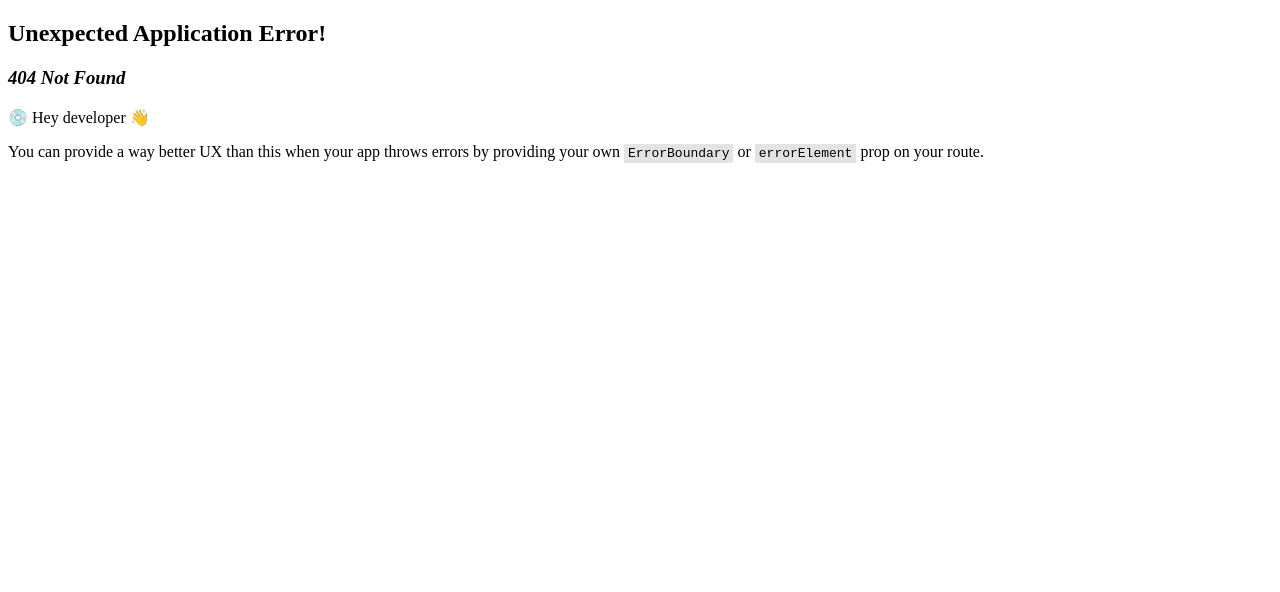
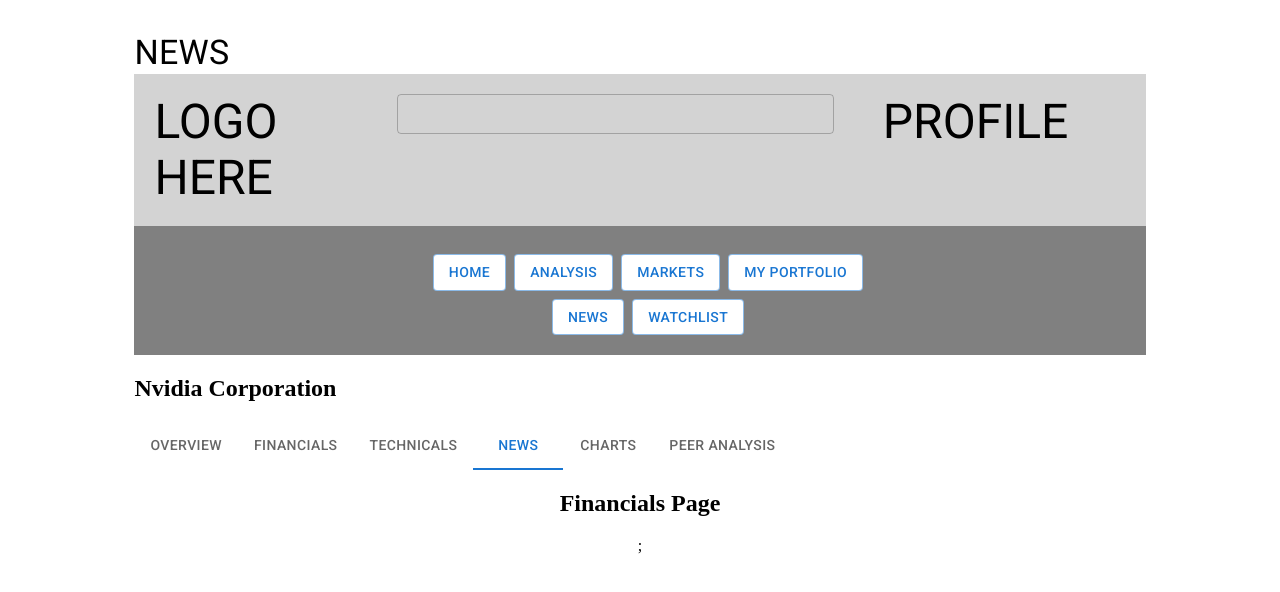
Before and after one commit to semihgencten/FinantialKit-Frontend, a React (Vite) app: page /equities/news in a window 1280 px wide. Before the commit this address had no page. Shown: the top 592 px of the page. Built offline with nearby package versions, Linux system fonts and the light colour scheme.

Commit message:
Tabs for equities, folder structure
Tabs are added to equities, Folder structure is established as we talked. Also simple table is added to markets page. User can go to equities page from there now.

```diff
--- a/package.json
+++ b/package.json
@@ -15,10 +15,12 @@
     "@fontsource/roboto": "^5.0.12",
     "@mui/icons-material": "^5.15.12",
     "@mui/material": "^5.15.12",
+    "@mui/x-data-grid": "^6.19.6",
     "@reduxjs/toolkit": "^2.2.1",
     "axios": "^1.6.7",
     "localforage": "^1.10.0",
     "match-sorter": "^6.3.4",
+    "prop-types": "^15.8.1",
     "react": "^18.2.0",
     "react-dom": "^18.2.0",
     "react-redux": "^9.1.0",
--- /dev/null
+++ b/src/pages/EquitiesChartsPage/index.jsx
@@ -0,0 +1,14 @@
+import { Box } from '@mui/material'
+import TabsLayout from '@/pages/EquitiesPage';
+
+const EquitiesChartsPage = () => {
+  return (
+    <TabsLayout>
+        <Box sx={{ textAlign: "center" }}>
+        <h2>Charts Page</h2>;
+        </Box>
+    </TabsLayout>
+  );
+};
+
+export default EquitiesChartsPage;
--- /dev/null
+++ b/src/pages/EquitiesFinancialsPage/index.jsx
@@ -0,0 +1,15 @@
+import { Box } from '@mui/material'
+import TabsLayout from '@/pages/EquitiesPage';
+
+const EquitiesFinancialsPage = () => {
+
+  return (
+    <TabsLayout>
+        <Box sx={{ textAlign: "center" }}>
+        <h2>Financials Page</h2>;
+        </Box>
+    </TabsLayout>
+  );
+};
+
+export default EquitiesFinancialsPage;
--- /dev/null
+++ b/src/pages/EquitiesNewsPage/index.jsx
@@ -0,0 +1,14 @@
+import { Box } from '@mui/material'
+import TabsLayout from '@/pages/EquitiesPage';
+
+const EquitiesNewsPage = () => {
+  return (
+    <TabsLayout>
+        <Box sx={{ textAlign: "center" }}>
+        <h2>Financials Page</h2>;
+        </Box>
+    </TabsLayout>
+  );
+};
+
+export default EquitiesNewsPage;
--- /dev/null
+++ b/src/pages/EquitiesOverviewPage/index.jsx
@@ -0,0 +1,14 @@
+import { Box } from '@mui/material'
+import TabsLayout from '@/pages/EquitiesPage';
+
+const EquitiesOverviewPage = () => {
+  return (
+    <TabsLayout>
+        <Box sx={{ textAlign: "center" }}>
+            <h2>Overview Page</h2>;
+        </Box>
+    </TabsLayout>
+  );
+};
+
+export default EquitiesOverviewPage;
--- /dev/null
+++ b/src/pages/EquitiesPage/index.jsx
@@ -0,0 +1,85 @@
+import { useState } from 'react';
+import { useNavigate } from 'react-router-dom';
+import Tabs from '@mui/material/Tabs';
+import Tab from '@mui/material/Tab';
+import { Box } from '@mui/material';
+import PropTypes from 'prop-types'; // Import PropTypes
+
+
+const TabsLayout = ({ children }) => {
+    const navigate = useNavigate(); // Use useNavigate hook
+    const [value, setValue] = useState(getTabValueFromPath(location.pathname));
+
+    const handleChange = (event, newValue) => {
+        setValue(newValue);
+        // Programmatically navigate based on tab selection
+        switch(newValue) {
+            case 'one':
+                navigate('/equities/overview');
+                break;
+            case 'two':
+                navigate('/equities/financials');
+                break;
+            case 'three':
+                navigate('/equities/technicals');
+                break;
+            case 'four':
+                navigate('/equities/news');
+                break;
+            case 'five':
+                navigate('/equities/charts');
+                break;
+            case 'six':
+                navigate('/equities/peer-analysis');
+                break;
+            default:
+                break;
+        }
+    };
+
+    return (
+        <div>
+            <Box sx={{ textAlign: "left" }}>
+                <h2>Nvidia Corporation</h2>
+            </Box>
+
+            <Tabs
+                value={value}
+                onChange={handleChange}
+                aria-label="wrapped label tabs example"
+                sx={{ transition: '0.3s' }} // Add CSS transition
+
+            >
+                <Tab value="one" label="Overview" />
+                <Tab value="two" label="Financials" />
+                <Tab value="three" label="Technicals" />
+                <Tab value="four" label="News" />
+                <Tab value="five" label="Charts" />
+                <Tab value="six" label="Peer Analysis" />
+            </Tabs>
+            {children}
+        </div>
+    );
+};
+const getTabValueFromPath = (path) => {
+    switch(path) {
+        case '/equities/overview':
+            return 'one';
+        case '/equities/financials':
+            return 'two';
+        case '/equities/technicals':
+            return 'three';
+        case '/equities/news':
+            return 'four';
+        case '/equities/charts':
+            return 'five';
+        case '/equities/peer-analysis':
+            return 'six';
+        default:
+            return 'one';
+    }
+};
+TabsLayout.propTypes = {
+    children: PropTypes.node // Validate children prop as a React node
+};
+export default TabsLayout;
--- /dev/null
+++ b/src/pages/EquitiesPeerAnalysisPage/index.jsx
@@ -0,0 +1,14 @@
+import { Box } from '@mui/material'
+import TabsLayout from '@/pages/EquitiesPage';
+
+const EquitiesPeerAnalysisPage = () => {
+  return (
+    <TabsLayout>
+        <Box sx={{ textAlign: "center" }}>
+        <h2>Peer Analysis Page</h2>;
+        </Box>
+    </TabsLayout>
+  );
+};
+
+export default EquitiesPeerAnalysisPage;
--- /dev/null
+++ b/src/pages/EquitiesTechnicalsPage/index.jsx
@@ -0,0 +1,14 @@
+import { Box } from '@mui/material'
+import TabsLayout from '@/pages/EquitiesPage';
+
+const EquitiesTechnicalsPage = () => {
+  return (
+    <TabsLayout>
+        <Box sx={{ textAlign: "center" }}>
+        <h2>Technicals Page</h2>;
+        </Box>
+    </TabsLayout>
+  );
+};
+
+export default EquitiesTechnicalsPage;
--- a/src/pages/MarketsPage/index.jsx
+++ b/src/pages/MarketsPage/index.jsx
@@ -1,10 +1,38 @@
 import { Box } from '@mui/material'
+import * as React from 'react';
+import { DataGrid } from '@mui/x-data-grid';
+import { Link } from 'react-router-dom';
 
+
+const columns = [
+    { field: 'id', headerName: 'ID', width: 70 },
+    { field: 'stockName', headerName: 'Stock Name', width: 130, renderCell: (params) => <Link to="/equities/overview">{params.value}</Link> },
+    { field: 'price', headerName: 'Price', width: 130 },
+];
+
+const rows = [
+    { id: 1, stockName: 'Nvidia', price: 100 },
+];
 const MarketsPage = () => {
   return (
-    <Box sx={{ textAlign: "center" }}>
-      <h2>Markets Page</h2>;
-    </Box>
+    <div>
+        <Box sx={{ textAlign: "center" }}>
+        <h2>Markets Page</h2>;
+        </Box>
+        <div style={{ height: 400, width: '100%' }}>
+        <DataGrid
+        rows={rows}
+        columns={columns}
+        initialState={{
+            pagination: {
+            paginationModel: { page: 0, pageSize: 5 },
+            },
+        }}
+        pageSizeOptions={[5, 10]}
+        checkboxSelection
+        />
+    </div>
+  </div>
   );
 };
 
```
Also changed, not shown: src/main.jsx (+35 -0 lines).
